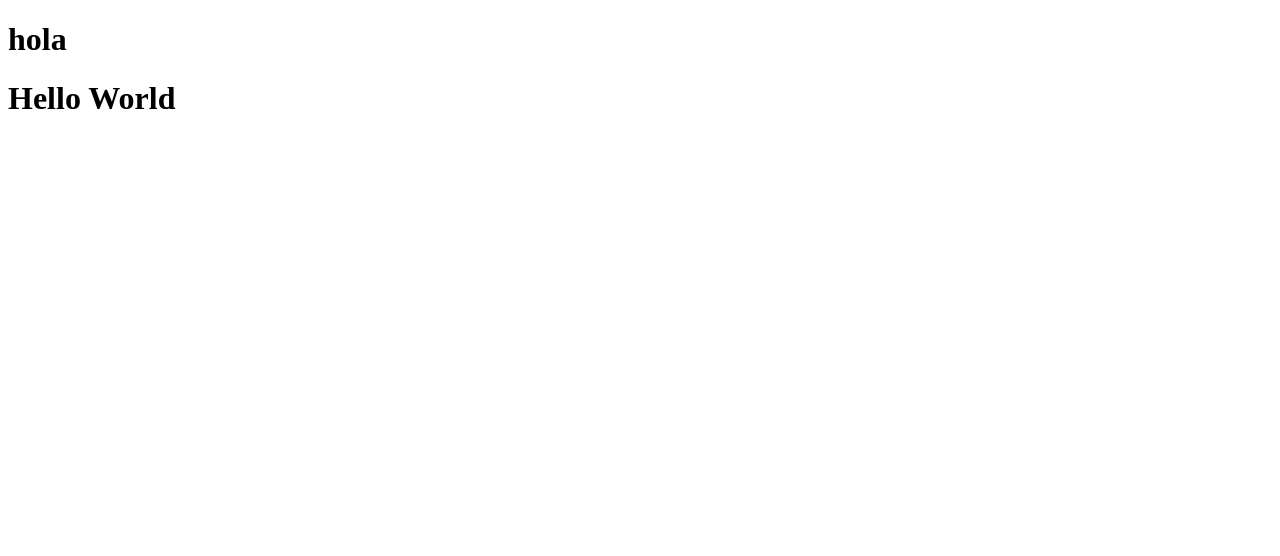
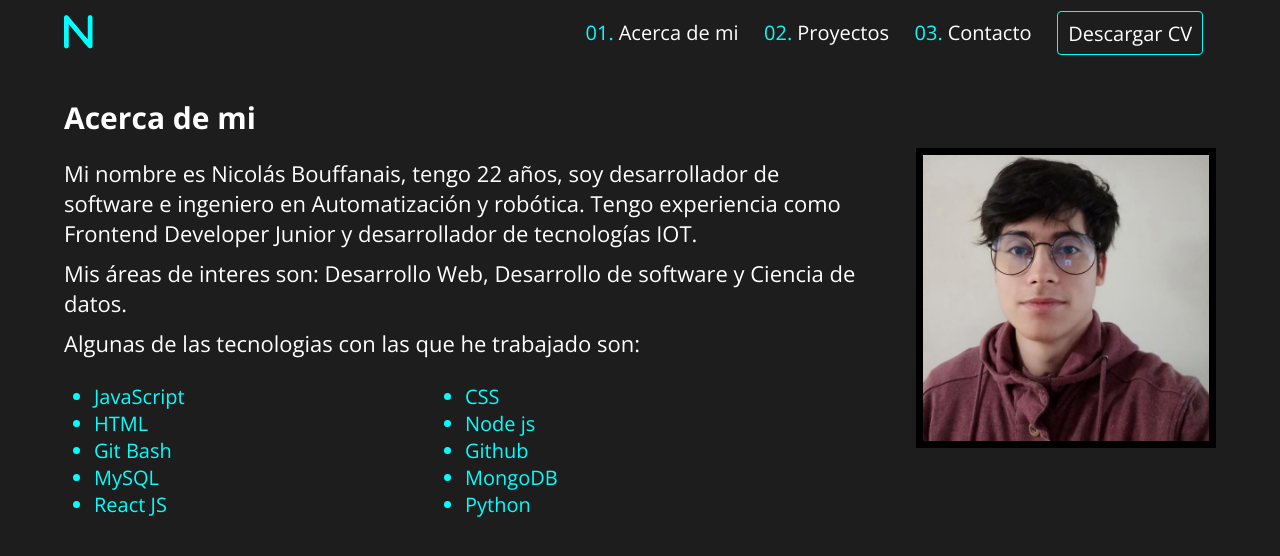
Before and after one commit to N-Ignacio-Bouffanais/portfolio-nextjs-nodemailer, a Next.js app: page / in a window 1280 px wide. Shown: the top 556 px of the page. Built offline with nearby package versions, Linux system fonts and the light colour scheme.

Commit message:
Configuracion _App.js , creacion de la carpeta static, agregado los estilos, creacion del container, etiquetas Head, meta description, y title, incorporacion de las fuentes de google y de los iconos de fontawesome

```diff
--- /dev/null
+++ b/components/Container.js
@@ -0,0 +1,12 @@
+import Navigation from './navbar';
+
+const Container = (props) => (
+    <div className='container'>
+        <Navigation/>
+        <div>
+            {props.children}
+        </div>
+    </div>
+)
+
+export default Container;
--- a/components/Layout.js
+++ /dev/null
@@ -1,9 +0,0 @@
-import NavBar from './navbar';
-const Layout = ({children}) => (
-    <>
-        <NavBar/>
-        {children}
-    </>
-)
-
-export default Layout;
--- /dev/null
+++ b/components/about.js
@@ -0,0 +1,34 @@
+import Image from "next/image";
+import profilePic from "../static/me.jpg";
+
+const About = () => {
+    return (
+            <section id="primera_section" class="about">
+                <h1>Acerca de mi</h1>
+                <div class="about-main">
+                    <div class="about-info">
+                        <p>Mi nombre es Nicolás Bouffanais, tengo 22 años, soy desarrollador de software e ingeniero en Automatización y robótica. Tengo experiencia como Frontend Developer Junior y desarrollador de tecnologías IOT. </p>
+                        <p>Mis áreas de interes son: Desarrollo Web, Desarrollo de software y Ciencia de datos.</p>
+                        <p>Algunas de las tecnologias con las que he trabajado son:</p>
+                        <ul class="lista-habilidades">
+                            <li>JavaScript</li>
+                            <li>CSS</li>
+                            <li>HTML</li>
+                            <li>Node js</li>
+                            <li>Git Bash</li>
+                            <li>Github</li>
+                            <li>MySQL</li>
+                            <li>MongoDB</li>
+                            <li>React JS</li>
+                            <li>Python</li>
+                        </ul>
+                    </div>
+                    <div class="about-image">
+                        <Image src={profilePic} alt="Foto de perfil"/>
+                    </div>
+                </div>
+            </section>
+    );
+};
+
+export default About;
--- a/components/navbar.js
+++ b/components/navbar.js
@@ -1,5 +1,42 @@
-const Navbar = () => (
-    <h1>hola</h1>
-)
+import Link from "next/link";
+
+const Navbar = () => {
+  return (
+    <nav className="nav-main">
+      <Link href="/">
+        <a>
+          <i className="fa-solid fa-n" id="icono-N"></i>
+        </a>
+      </Link>
+      <ol className="nav-menu">
+        <li className="nav-item">
+          <Link href="#primera_section">
+            <a className="nav-link">Acerca de mi</a>
+          </Link>
+        </li>
+        <li className="nav-item">
+          <Link href="#segunda_section">
+            <a className="nav-link">Proyectos</a>
+          </Link>
+        </li>
+        <li className="nav-item">
+          <Link href="#tercera_section">
+            <a className="nav-link">Contacto</a>
+          </Link>
+        </li>
+        <li>
+          <Link href="" target="_blank">
+            <a className="nav-button">Descargar CV</a>
+          </Link>
+        </li>
+      </ol>
+      <div className="hamburger">
+        <span className="bar"></span>
+        <span className="bar"></span>
+        <span className="bar"></span>
+      </div>
+    </nav>
+  );
+};
 
 export default Navbar;
--- a/package.json
+++ b/package.json
@@ -4,7 +4,9 @@
   "description": "",
   "main": "index.js",
   "scripts": {
-    "dev": "next"
+    "dev": "next",
+    "build":"next build",
+    "start":"next start"
   },
   "author": "Nicolas Bouffanais <nicolas.bouffanais.1999@gmail.com>",
   "license": "ISC",
--- /dev/null
+++ b/pages/_app.js
@@ -0,0 +1,32 @@
+import Head from "next/head";
+import "../public/styles.css";
+
+function MyApp({ Component, pageProps }) {
+  return (
+    <>
+      <Head>
+        <title>Nicolas Bouffanais</title>
+        <meta name="viewport" content="viewport-fit=cover" />
+        <meta
+          name="description"
+          content="Sitio web de un desarrollador de software"
+        />
+        {/*fuentes de google*/}
+        <link rel="preconnect" href="https://fonts.googleapis.com" />
+        <link rel="preconnect" href="https://fonts.gstatic.com" crossorigin />
+        <link
+          href="https://fonts.googleapis.com/css2?family=Open+Sans:wght@300;400;700&display=swap"
+          rel="stylesheet"
+        />
+        {/*Iconos font awesome*/}
+        <link
+          rel="stylesheet"
+          href="https://cdnjs.cloudflare.com/ajax/libs/font-awesome/6.1.1/css/all.min.css"
+        />
+      </Head>
+      <Component {...pageProps} />
+    </>
+  );
+}
+
+export default MyApp;
--- a/pages/index.js
+++ b/pages/index.js
@@ -1,9 +1,12 @@
-import Layout from '../components/Layout';
+import Container from '../components/Container';
+import About from '../components/about';
 
-const Index = () => (
-    <Layout>
-        <h1>Hello World</h1>
-    </Layout>
-)
+const Index = () => {
+    return (
+      <Container>
+        <About/>
+      </Container>
+    );
+}
 
 export default Index;
--- /dev/null
+++ b/public/styles.css
@@ -0,0 +1,321 @@
+:root{
+  --color: aqua;
+  --color2: rgb(0, 89, 255);
+  --navbar-height: 6.5rem;
+}
+
+html {
+  font-family: "Open Sans",sans-serif;
+  font-size: 62.5%;
+}
+* {
+  padding: 0;
+  margin: 0;
+  box-sizing: border-box;
+}
+body{
+  background: #1d1d1d;
+  color: white;
+  font-size: 1.6rem;
+}
+a {
+  color: white;
+  text-decoration: none;
+}
+
+header ul,ol{
+  list-style: none;
+}
+
+/*Header*/
+
+.container {
+  width: 90%;
+  margin: 0 auto;
+}
+
+/*Navigation*/
+#icono-N{
+  font-size: 3.8rem;
+  color: var(--color);
+}
+.container .nav-main {
+  font-size: 2rem;
+  display: flex;
+  justify-content: space-between;
+  align-items: center;
+  height: var(--navbar-height);
+  padding: 2rem auto;
+}
+.container .nav-main ol{
+  display: flex;
+}
+.container .nav-main ol li{
+  counter-increment: item 1;
+  padding: 1vw;
+}
+
+.nav-item a::before{
+  content: "0" counter(item) ".";
+  margin-right: 0.5rem;
+  color: var(--color);
+  text-align: right;
+}
+.nav-item a:hover {
+  color: aqua;
+}
+.nav-link {
+  transition: 0.5s ease;
+}
+
+.nav-main ul.nav-menu {
+  flex: 1;
+  margin-left: 2rem;
+}
+.nav-button{
+  border-radius: 0.4rem;
+  border: 0.1rem solid aqua;
+  padding: 0.75rem 1rem;
+}
+.nav-button:hover{
+  color: cyan;
+  background-color: var(--color2);
+}
+/*icono hamburguesa barra de navegacion*/
+.hamburger{
+  display: none;
+  cursor: pointer;
+}
+.bar {
+  display: block;
+  width: 2.5rem;
+  height: 0.3rem;
+  margin: 0.5rem auto;
+  -webkit-transition: all 0.3s ease-in-out;
+  transition: all 0.3s ease-in-out;
+  background-color: white;
+}
+
+/*Main*/
+/*Section info*/
+.about{
+  padding-top: 2rem;
+}
+.about h1{
+  font-size: 3rem;
+  font-weight: 900;
+  margin-top: 1.2rem;
+  margin-bottom: 1rem;
+}
+.about-main{
+  display: flex;
+  gap: 5rem;
+  flex-wrap: wrap;
+}
+.about-image{
+  flex-basis: 30rem;
+  flex-grow: 1;
+  max-width: 30rem;
+  max-height: 30rem;
+  border: 0.7rem solid black;
+}
+.about-image img{
+  background-size: contain;
+  width: 100%;
+  height: 100%;
+}
+.about-info{
+  flex-basis: 80rem;
+  flex-grow: 999;
+}
+
+.about-info p{
+  margin: 1rem 0;
+  font-size: 2.2rem;
+}
+.about-main .lista-habilidades{
+  display: grid;
+  grid-template-columns: 1fr 1fr;
+  padding: 1.5rem 3rem;
+  color: aqua;
+}
+.lista-habilidades li{
+  font-size: 2rem;
+}
+
+
+/*Section proyectos*/
+.proyectos{
+  margin-top: 3rem;
+  padding-top: 2rem;
+}
+.proyectos h1{
+  font-size: 3rem;
+  font-weight: 900;
+  margin-top: 1.2rem;
+  margin-bottom: 1rem;
+}
+.proyectos .proyectos-main {
+  display: grid;
+  column-gap: 2.2rem;
+  row-gap: 2.5rem;
+  grid-auto-rows: 32rem;
+  grid-template-columns: repeat(auto-fill, minmax(28rem, 1fr));
+  margin: 1rem 0;
+}
+.card-container{
+  justify-content: space-around ;
+}
+
+.card-container img{
+  border: 0.7rem solid black;
+  width: 95%;
+  height: 50%;
+}
+.card-container h3{
+  font-size: 2rem;
+  margin-top: 1rem;
+}
+
+.card-container a{
+  padding: 1rem 0;
+  color: #f2f2f2;
+  text-transform: uppercase;
+  font-weight: bold;
+}
+.card-container a:hover{
+  text-decoration: underline;
+}
+
+
+/*Seccion de Contacto*/
+.contacto{
+  margin-top: 3rem;
+  padding-top: 2rem;
+}
+.contacto h1{
+  font-size: 3rem;
+  font-weight: 900;
+  margin: 2rem 0;
+  text-align: center;
+}
+.contact-container{
+  display: flex;
+  flex-wrap: wrap;
+  margin: 2rem auto;
+}
+.contacto .contact-container{
+  box-shadow: 0 0 1.5rem 0 rgba(255, 255, 255, .3);
+}
+.contact-container ul,ol{
+  list-style: none;
+}
+.contact-container > * {
+  padding: 1rem;
+}
+.contact-container .contact-form{
+  flex-grow: 99;
+  background: #222222;
+  padding: 3rem;
+}
+
+.contact-form form {
+  display: grid;
+  grid-template-columns: 1fr 1fr;
+}
+.contact-form form .block{
+  grid-column: 1 / 3;
+}
+
+.contact-form form p{
+  margin: 0;
+  padding: 1rem;
+}
+
+.contact-form form input,
+.contact-form form textarea{
+  width: 100%;
+  padding: 0.8rem;
+  border: none;
+  outline: none;
+  color: #fff;
+  background: none;
+  border-bottom: 0.1rem solid #d63031;
+}
+
+.contact-form form button{
+  padding: 1rem;
+  border: none;
+  color: #fff;
+  width: 100%;
+  background: #b70e21;
+  text-transform: uppercase;
+}
+.contact-form form button:hover,
+.contact-form form button:focus{
+  background: #d63031;
+  cursor: pointer;
+  transition: background-color 1s ease-out;
+  outline: none;
+}
+
+.contact-container .contact-info{
+  background: #000;
+  width: 100%;
+  flex-basis: 35rem;
+  flex-grow: 99;
+  padding: 2rem;
+}
+
+.contact-info h2,
+.contact-info p,
+.contact-info ul{
+  text-align: center;
+  margin: 0 0 1rem 0;
+}
+.contact-info span{
+  font-family: "Open Sans",sans-serif;
+}
+
+.contact-info ul li {
+  padding: 0.6rem;
+}
+
+
+/*media querie*/
+@media (max-width:768px) {
+  .hamburger{
+    display: block;
+  }
+  .hamburger.active .bar:nth-child(2){
+    opacity: 0;
+  }
+  .hamburger.active .bar:nth-child(1){
+    transform: translateY(0.8rem) rotate(45deg);
+  }
+  .hamburger.active .bar:nth-child(3){
+    transform: translateY(-0.8rem) rotate(-45deg);
+  }
+  .nav-menu{
+    position: fixed;
+    left: -100%;
+    top: var(--navbar-height);
+    flex-direction: column;
+    background-color: #262626;
+    width: 100%;
+    height: 100%;
+    text-align: center;
+    transition: 0.3s;
+    padding: 3.4rem;
+    gap: 3.4rem;
+    font-size: 2.4rem;
+  }
+
+  .nav-link{
+    margin: 1.6rem 0;
+  }
+
+  .nav-menu.active{
+    left: 0;
+  }
+}
```
Also changed, not shown: static/me.jpg (added).
